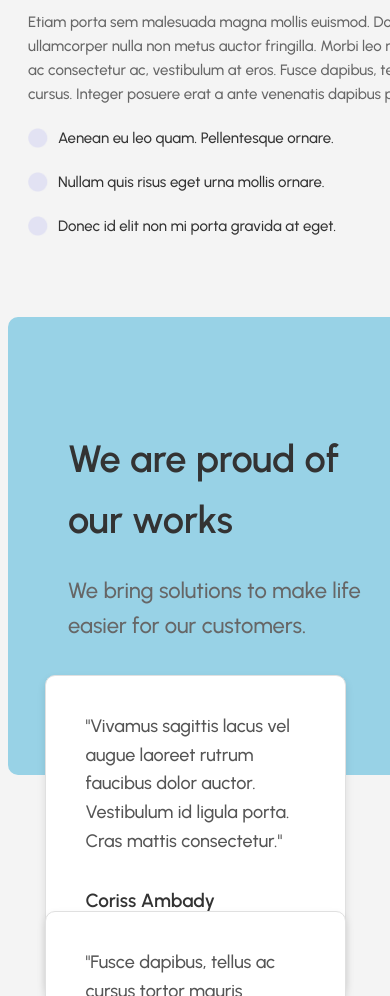
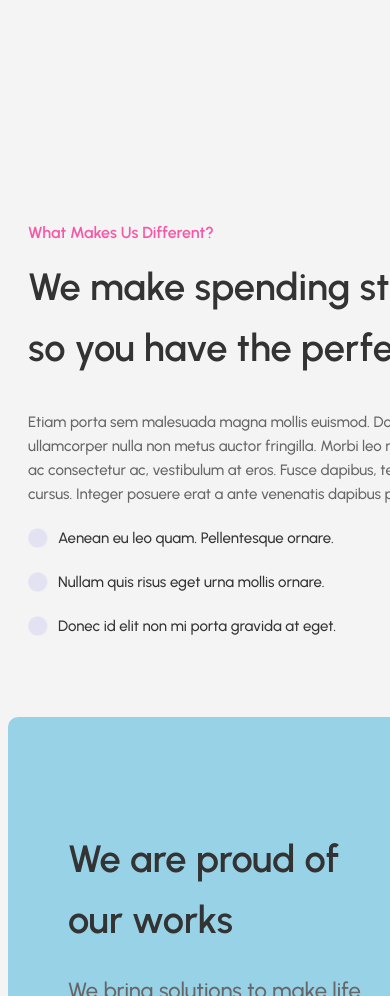
Before and after one commit to ChungTr1012/SandBox, a plain HTML site: page index.html in a window 390 px wide. Shown: the part 3865-4861 px from the top of the page. Drawn offline with Linux system fonts and the light colour scheme.

Commit message:
Responsive

```diff
--- a/style.css
+++ b/style.css
@@ -188,7 +188,7 @@ nav ul li:last-child {
 .container {
     display: flex;
     flex-wrap: wrap;
-    margin: 200px auto;
+    margin: 100px auto;
     width: 1190px;
     height: 611px;
     gap: 120px;
@@ -262,7 +262,7 @@ li img {
 .content-section {
     display: flex;
     flex-wrap: wrap;
-    margin: -500px auto;
+    margin: 200px auto;
     align-items: center;
     justify-content: space-between;
     position: relative;
@@ -400,11 +400,11 @@ li img {
     background:#98d2e6;
     padding: 30px;
     border-radius: 10px;
-    width: 1410px; /* Chiều rộng mới */
-    height: 398px; /* Chiều cao mới */
+    width: 1410px;
+    height: 398px;
     display: flex;
     justify-content: space-between;
-    margin: 520px auto 0 auto; /* Căn giữa và tạo khoảng cách 20px phía trên */
+    margin: -180px auto 0 auto;
 
 }
 
```
